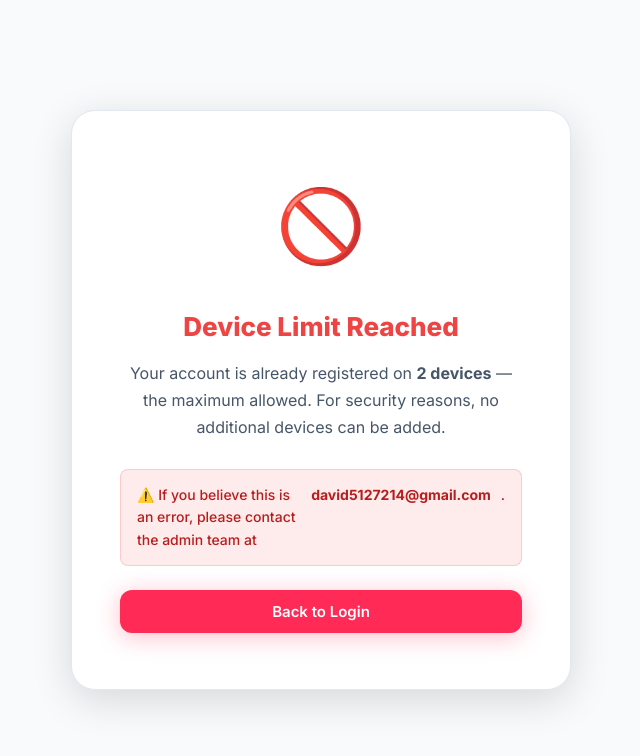
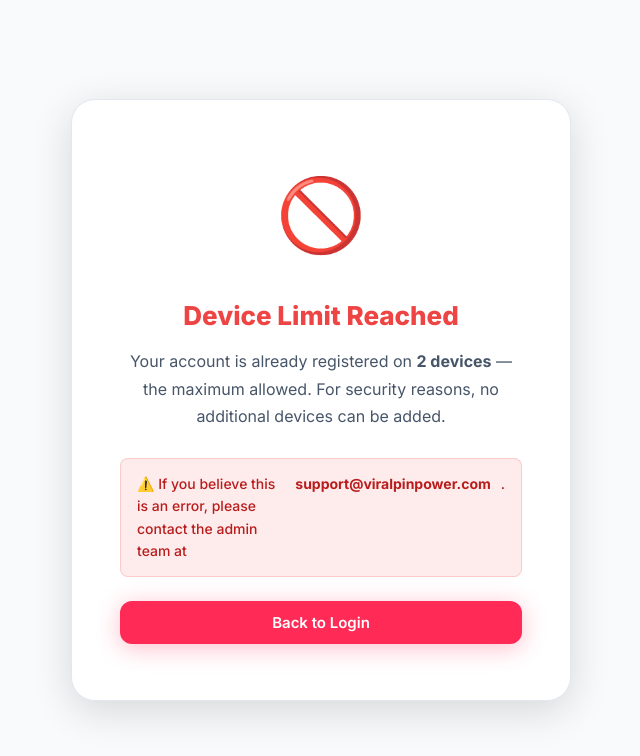
Before and after one commit to Jamal512-AI/pinpower-lms, a Next.js app: page /device-limit-reached in a window 1280 px wide. Shown: the top 756 px of the page, without its empty margins (319-959 px from the left). Built offline with nearby package versions, Linux system fonts and the light colour scheme.

Commit message:
page.tsx

```diff
--- a/src/app/device-limit-reached/page.tsx
+++ b/src/app/device-limit-reached/page.tsx
@@ -16,7 +16,7 @@ export default function DeviceLimitPage() {
         </p>
         <div className="alert alert-error" style={{ textAlign: 'left', marginBottom: 24 }}>
           ⚠️ If you believe this is an error, please contact the admin team at{' '}
-          <strong>david5127214@gmail.com</strong>.
+          <strong>support@viralpinpower.com</strong>.
         </div>
         <button
           id="back-to-login-btn"
```
